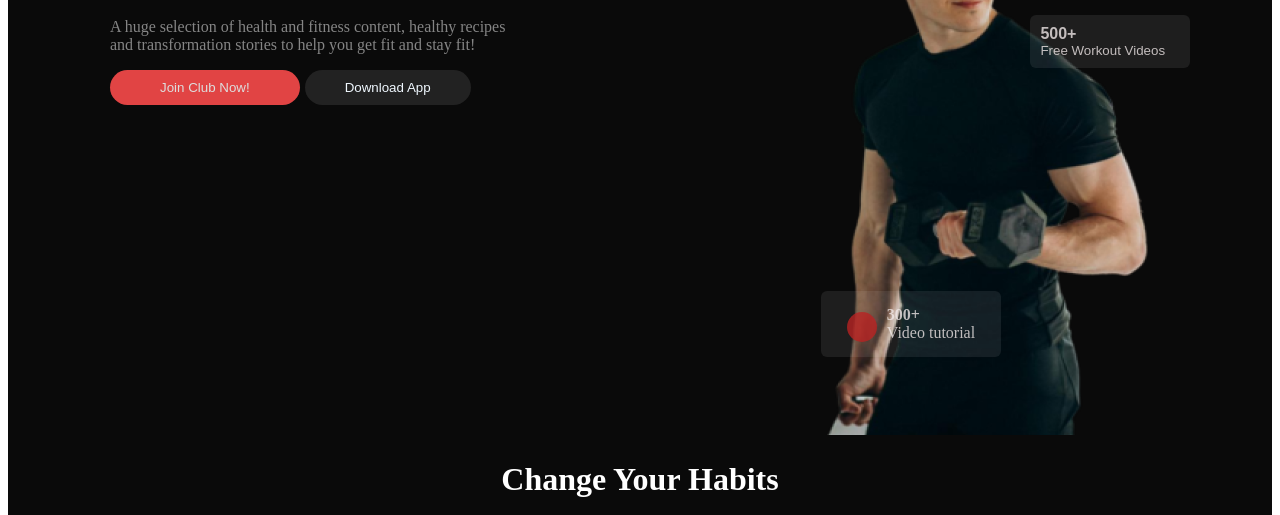
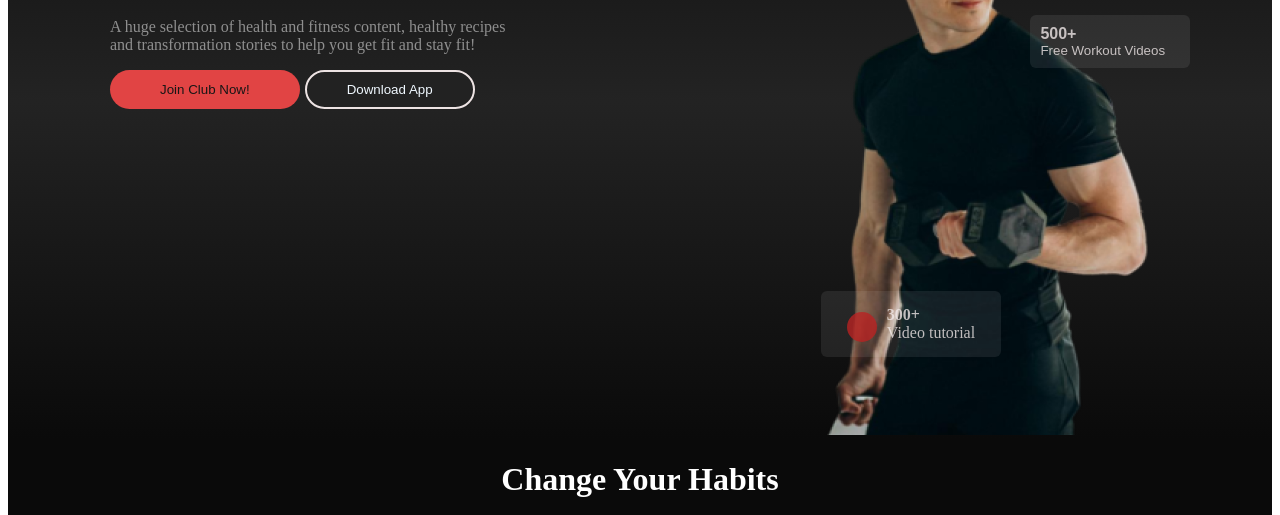
Before and after one commit to Raihan47230/assainment2, a plain HTML site: page index.html in a window 1280 px wide. Shown: the part 285-800 px from the top of the page. Drawn offline with Linux system fonts and the light colour scheme; a web font is replaced by a local one.

Commit message:
Update index.css

```diff
--- a/index.css
+++ b/index.css
@@ -15,6 +15,9 @@
      margin-top: 50px;
      padding-bottom: 40px;
 
+}
+.color_linear{
+     background-image: linear-gradient(rgb(10, 10, 10),rgb(35, 35, 35),rgb(10, 10, 10));
 }
 .container{
      width: 1060px;
@@ -67,16 +70,16 @@ ul li {
      background-color: #e14444;
      border-radius: 40px;
      border: none;
-     color: #ddd
+     color: #181616
 }
 
 .btn2{
      padding: 10px 40px;
      border-radius: 40px;
      background-color: #222222;
-     border: 2px solid;
+     border: 2px solid #ede3e3;
      color: aliceblue;
-     border: none;
+
 
 
 }
```
